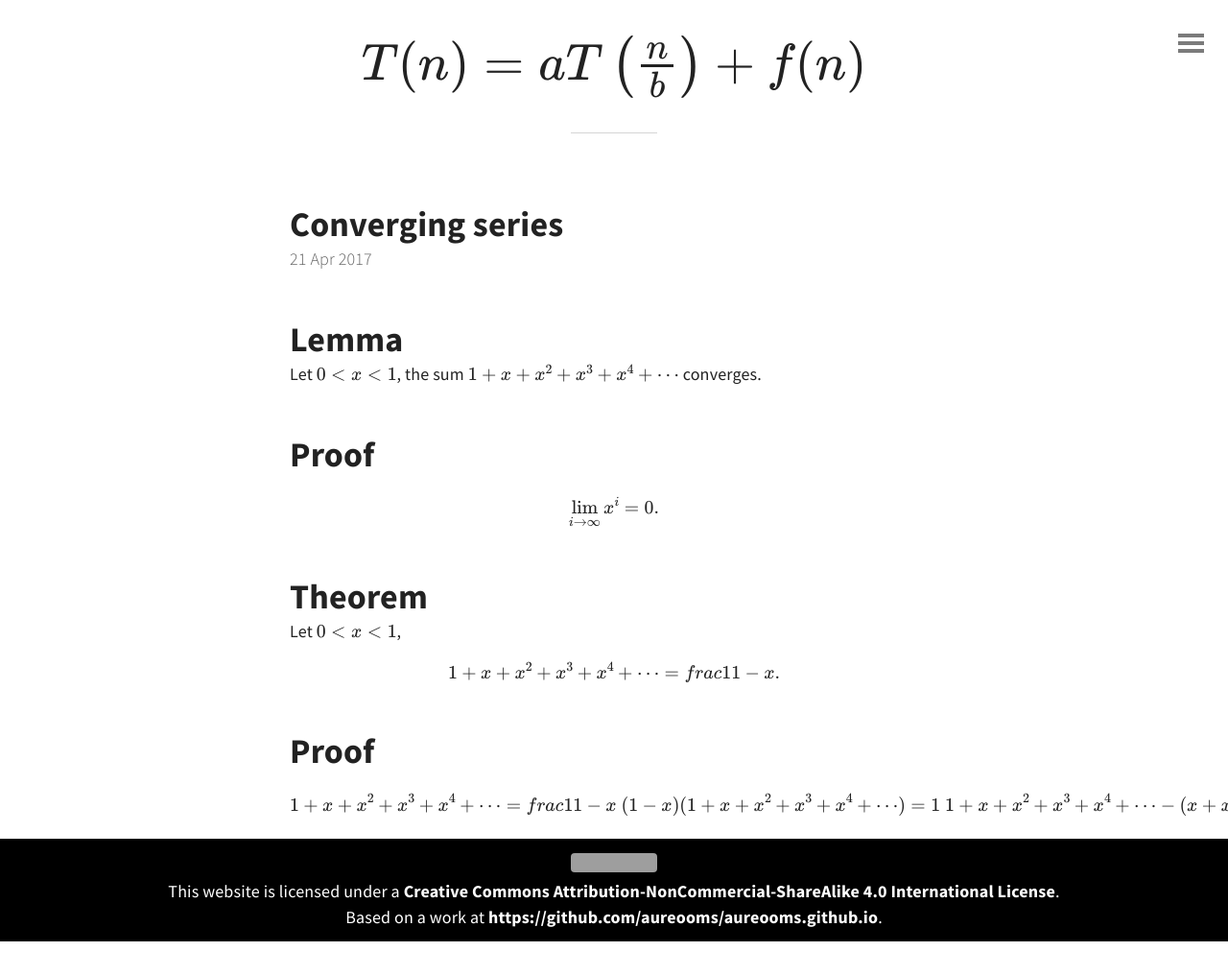
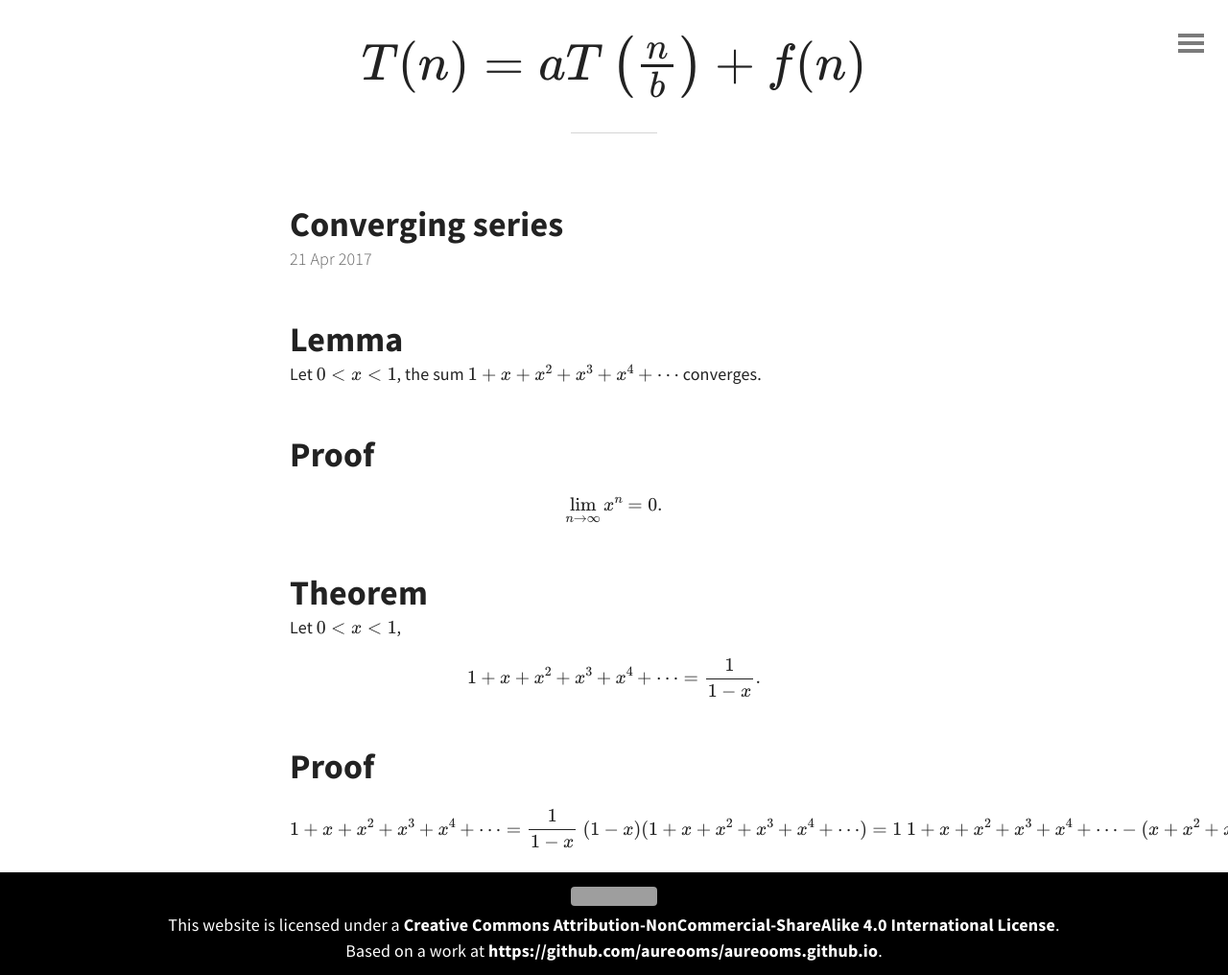
Before and after one commit to aureooms/aureooms.github.io, a Jekyll site: the page built from _posts/2017-04-21-converging-series.md, in a window 1280 px wide. Shown: the whole page at 96% size. Built offline with Jekyll 4.4.1, drawn with Linux system fonts in a browser that asks for light colours; formulas are drawn with MathJax 3; before the commit the page ends 981 px from its top, so only the background shows below that; grey boxes are pictures that could not be loaded.

```diff
--- a/_posts/2017-04-21-converging-series.md
+++ b/_posts/2017-04-21-converging-series.md
@@ -8,20 +8,20 @@ Let \\( 0 < x < 1\\), the sum \\(1 + x + x^2 + x^3 + x^4 + \\cdots\\) converges.
 ## Proof
 
 \\[
-\\lim\_{i \\to \\infty} x^i = 0.
+\\lim\_{n \\to \\infty} x^n = 0.
 \\]
 
 ## Theorem
 
 Let \\( 0 < x < 1\\),
 \\[
-1 + x + x^2 + x^3 + x^4 + \\cdots = frac{1}{1-x}.
+1 + x + x^2 + x^3 + x^4 + \\cdots = \\frac{1}{1-x}.
 \\]
 
 ## Proof
 
 \\[
-1 + x + x^2 + x^3 + x^4 + \\cdots = frac{1}{1-x}\\\\
+1 + x + x^2 + x^3 + x^4 + \\cdots = \\frac{1}{1-x}\\\\
 (1 - x)(1 + x + x^2 + x^3 + x^4 + \\cdots) = 1\\\\
 1 + x + x^2 + x^3 + x^4 + \\cdots - (x + x^2 + x^3 + x^4 + \\cdots) = 1.
 \\]
```
